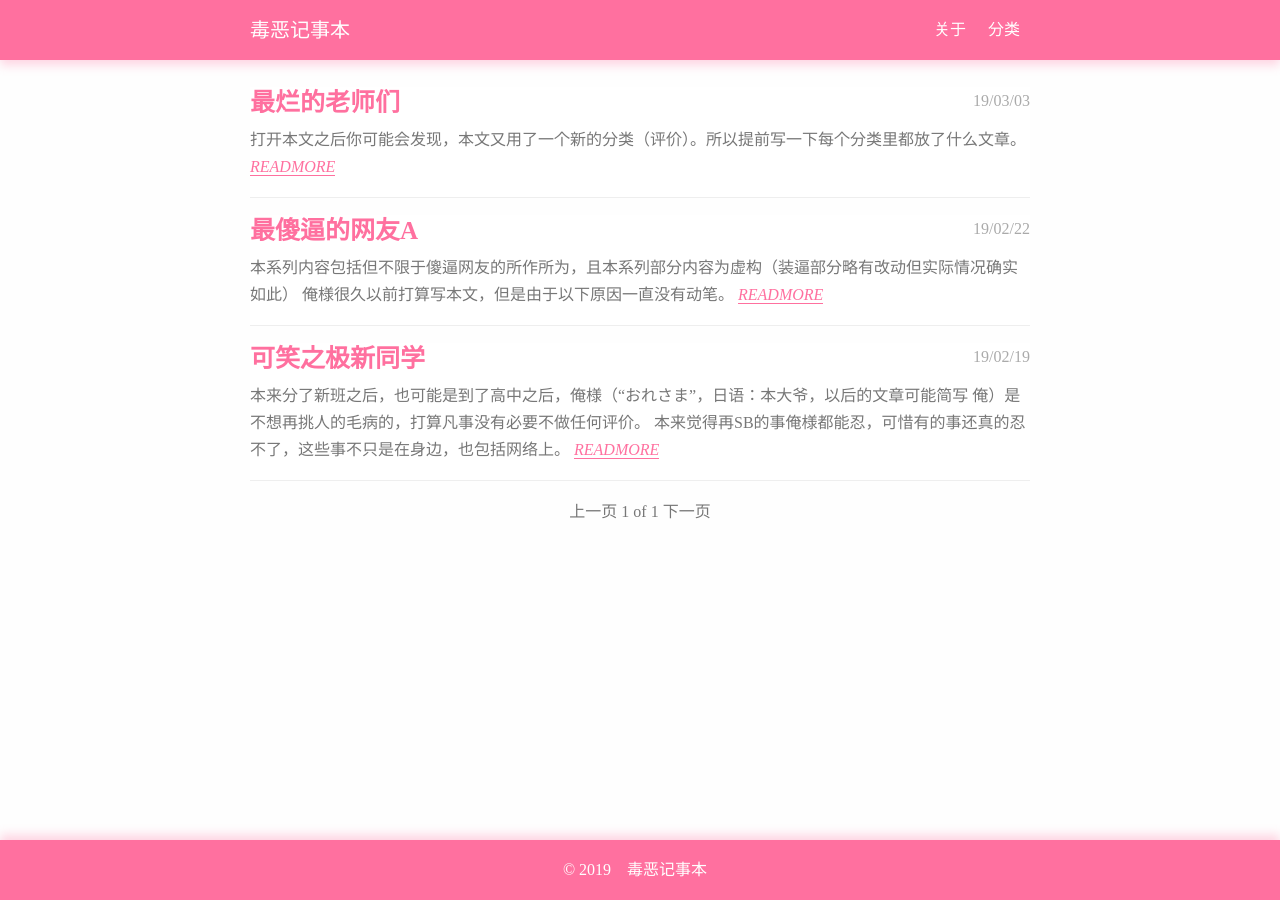
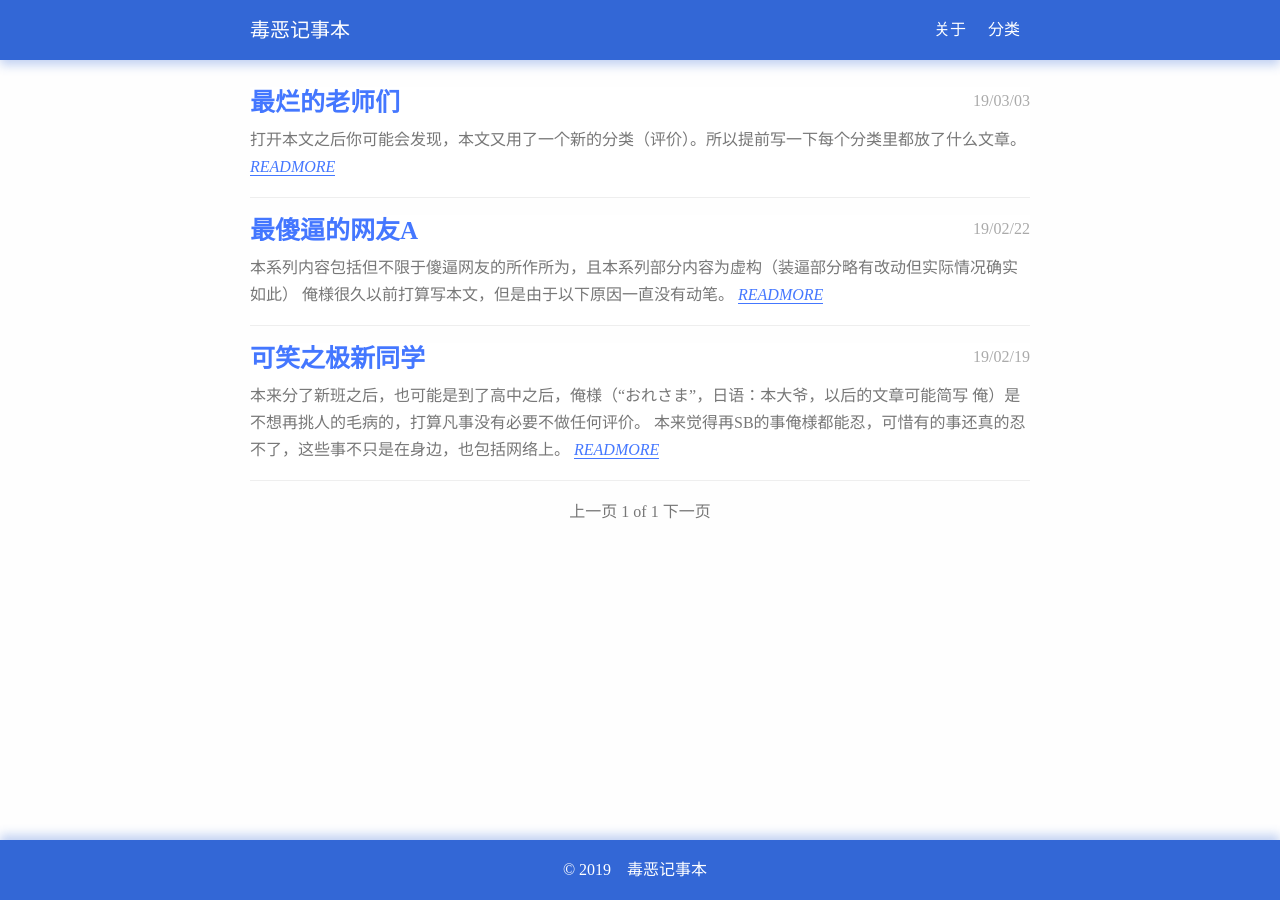
Before and after one commit to telechoc/telechoc.github.io, a Jekyll site: the page built from index.html, in a window 1280 px wide. Built offline with Jekyll 4.4.1, drawn with Linux system fonts in a browser that asks for light colours; the list of posts is cut into pages by our own code.

Commit message:
Update default.html

```diff
--- a/_layouts/default.html
+++ b/_layouts/default.html
@@ -8,12 +8,12 @@
         <style>
             body{ color: #777; font-family: 'Microsoft YaHei'; margin: 0; background: #FEFEFE; line-height:27px; word-break:break-word; padding-bottom: 87px; position: relative!important }
             * { -webkit-tap-highlight-color: transparent }
-            a{ color: #FF709F; text-decoration: none; transition: 0.2s }
-            a:hover{ color: #FF95B8 }
+            a{ color: #4477FF; text-decoration: none; transition: 0.2s }
+            a:hover{ color: #6699 }
             a:focus{ outline: 1px dotted }
             img{ max-width: 100%; box-shadow: 0px 2px 5px rgba(0, 0, 0, 0.1) }
             code { font-family: 'Lucida Console', Monaco, monospace; font-size: 92% }
-            header{ width: 100%; height: 60px; background: #FF709F; margin-bottom: 27px; box-shadow: 0px 5px 10px rgba(255, 112, 159, 0.3); }
+            header{ width: 100%; height: 60px; background: #3367D6; margin-bottom: 27px; box-shadow: 0px 5px 10px rgba(51, 103, 214, 0.3); }
             blockquote{ border-left: 3px solid #F4F2F6; padding: 0 1em; margin: 1em 0; overflow: hidden; background: #FEFBFB; color: #999 }
             .container{ max-width: 780px;  margin: auto; padding: 0px 20px }
             .site-title{ color: #FFF; font-size: 20px; line-height: 60px }
@@ -33,7 +33,7 @@
             .readmore a{ border-bottom: 1px solid }
             .paginator{ text-align:center }
             footer, .push { height: 60px }
-            footer{ text-align: center; background: #FF709F; color: #FFF; width: 100%; box-shadow: 0px -5px 10px rgba(255, 112, 159, 0.3); position: absolute; bottom: 0; left: 0; z-index: 100; width: 100%; }
+            footer{ text-align: center; background: #3367D6; color: #FFF; width: 100%; box-shadow: 0px -5px 10px rgba(51, 103, 214, 0.3); position: absolute; bottom: 0; left: 0; z-index: 100; width: 100%; }
         </style>
         <style>
             .highlighter-rouge { margin: 1em 0; padding: 5px 8px; background: #FEFBFB; box-shadow: 0px 2px 5px rgba(0, 0, 0, 0.1); border-radius: 10px }
```
